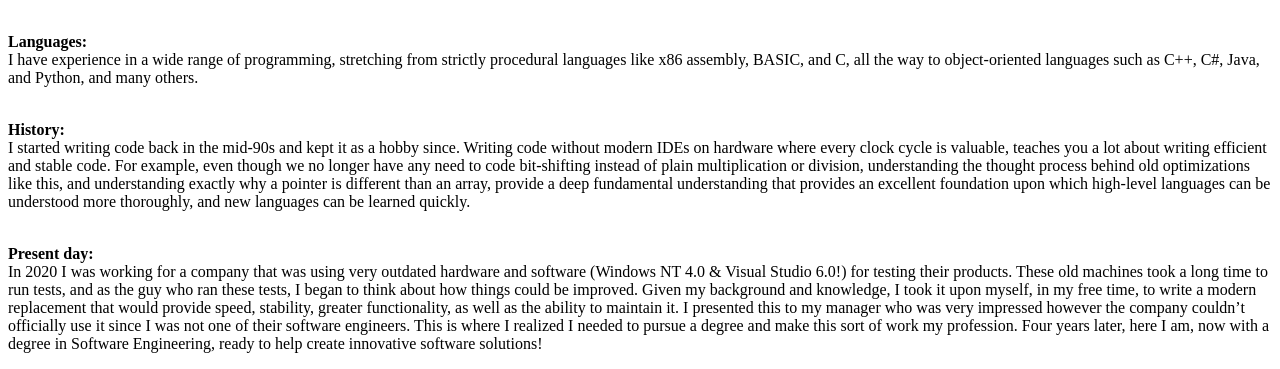
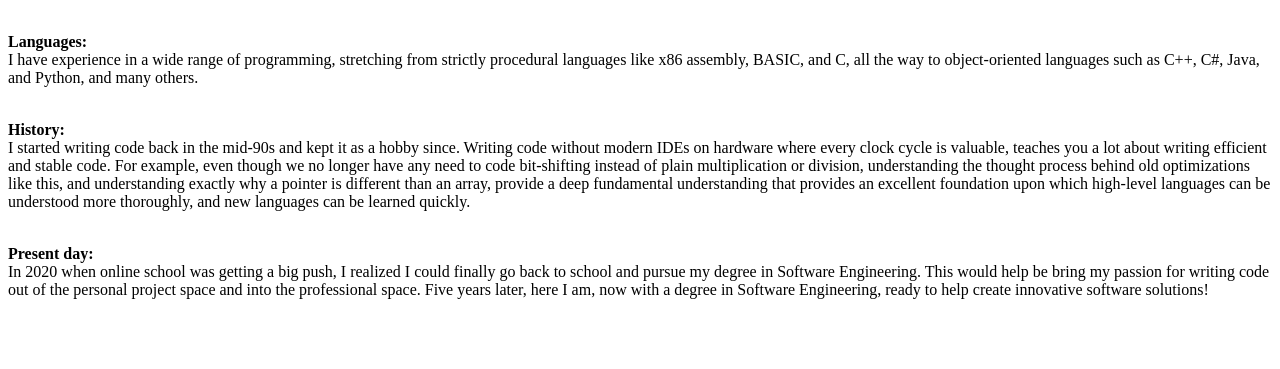
Before and after one commit to DigikixUSA/DigikixUSA.github.io, a plain HTML site: page content/content6.html in a window 1280 px wide. Shown: the part 569-938 px from the top of the page. After the commit the page ends 884 px from the top, so only its background shows below. Drawn offline with Linux system fonts and the light colour scheme.

Commit message:
re-write of paragraph in content6.html- About Me

```diff
--- a/content/content6.html
+++ b/content/content6.html
@@ -42,7 +42,7 @@
                 <br>
             </p><p>
                 <strong>Present day:</strong><br>
-                In 2020 I was working for a company that was using very outdated hardware and software (Windows NT 4.0 & Visual Studio 6.0!) for testing their products. These old machines took a long time to run tests, and as the guy who ran these tests, I began to think about how things could be improved. Given my background and knowledge, I took it upon myself, in my free time, to write a modern replacement that would provide speed, stability, greater functionality, as well as the ability to maintain it. I presented this to my manager who was very impressed however the company couldn’t officially use it since I was not one of their software engineers. This is where I realized I needed to pursue a degree and make this sort of work my profession. Four years later, here I am, now with a degree in Software Engineering, ready to help create innovative software solutions!
+                In 2020 when online school was getting a big push, I realized I could finally go back to school and pursue my degree in Software Engineering. This would help be bring my passion for writing code out of the personal project space and into the professional space. Five years later, here I am, now with a degree in Software Engineering, ready to help create innovative software solutions!
             </p>
         </div>
     </div>
```
